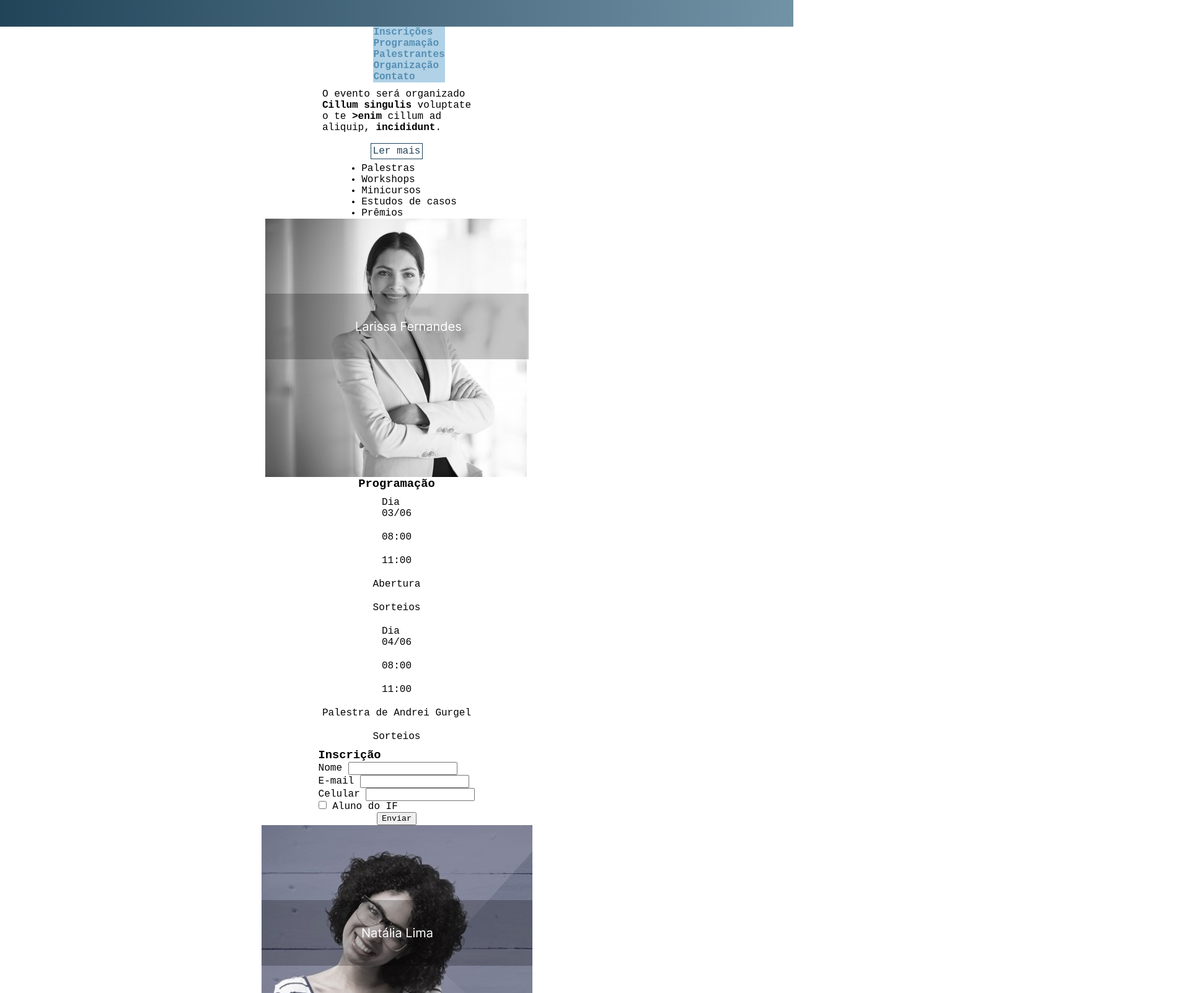
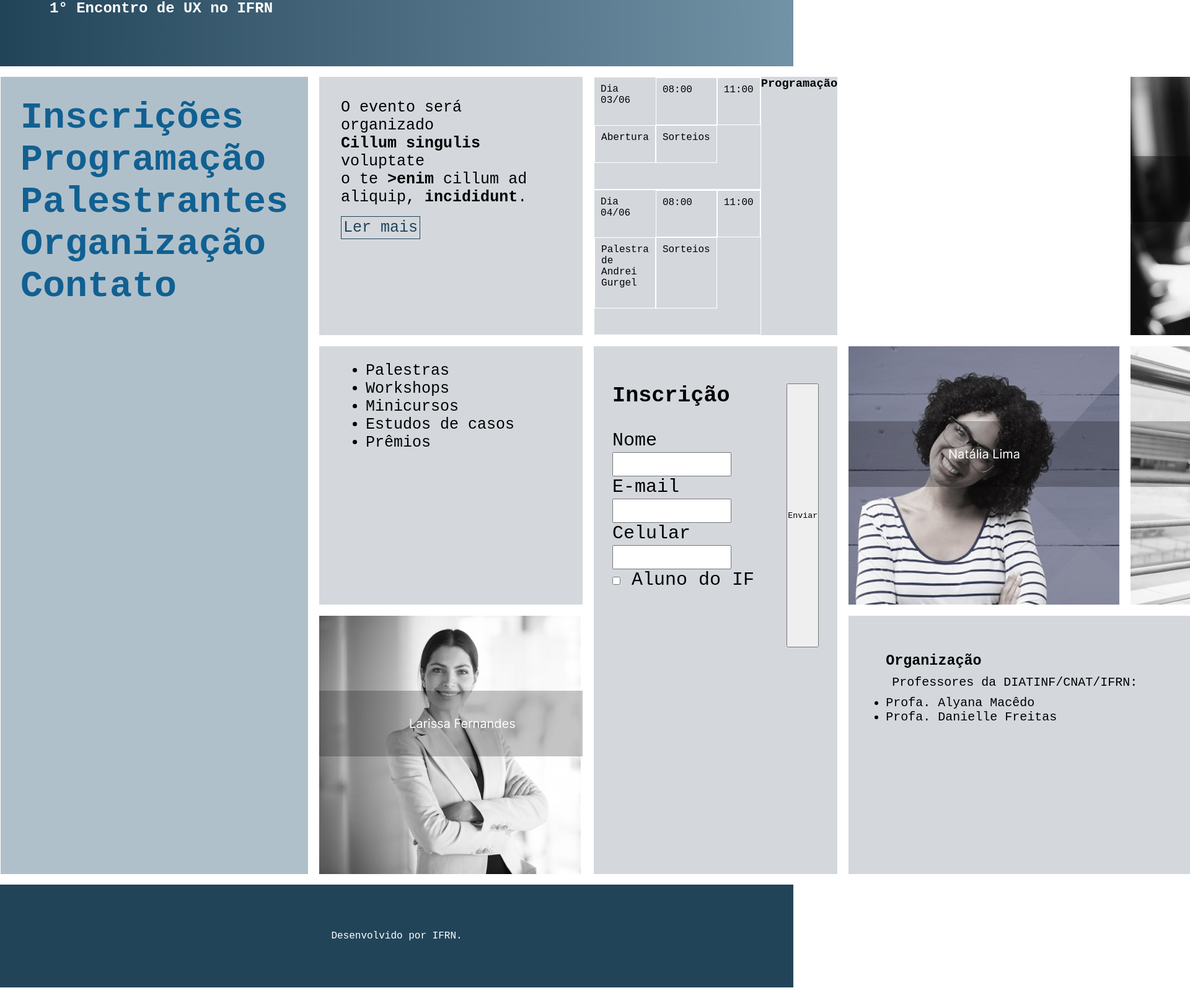
Before and after one commit to Raquel-M325/SHIFT---Atividade, a plain HTML site: page index.html in a window 1280 px wide. Shown: the part 117-1720 px from the top of the page at 62% size, 1920 px wide, since content can reach past the window. Drawn offline with Linux system fonts and the light colour scheme.

Commit message:
Update style.css
atualizei

```diff
--- a/style.css
+++ b/style.css
@@ -1,13 +1,21 @@
 *{
-    margin: 0 auto;
-    padding: 0 auto;
+    margin: 0;
+    padding: 0;
     font-family: 'Roboto Mono', monospace;
+    box-sizing: border-box;
+
 }
 
 
-
-main section{
+main{
     display: grid;
+    grid-template-areas:
+    'telaazul lermais programacao programacao amanda'
+    'telaazul lista inscricao natalia henrique'
+    'telaazul larissa inscricao organizacao organizacao'
+    ;
+    gap: 1em;
+    padding: 1em 0;
 
 }
 
@@ -25,19 +33,202 @@ p{
 
 nav ol li a{
     text-decoration: none;
-    color: #568fb3;
+    color: #116092;
 
 }
 
 nav ol li{
     list-style-type: none;
-    background-color: #b0d1e6;
 
 }
 
 header{
-    background-image: linear-gradient(to left,#7292A6, #224459 );
+    background-image: linear-gradient(to left,#7292A6, #224459);
     color: white;
-    padding: 3em;
+    padding: 5em ;
+    width: 100%;
+    margin: 0;
 
 }
+
+
+footer{
+    background-color: #224459;
+    text-align: center;
+    color: white;
+    padding: 4em 0;
+    margin: 0;
+    width: 100%;
+
+
+}
+
+section {
+    border: 1px solid white;
+    display: grid;
+    grid-template-areas:
+    'item1 hora1 hora3'
+    'item1 hora2 hora4'
+    'item2 hora5 hora7'
+    'item2 hora6 hora8'
+    ;
+}
+
+section.a{
+    grid-area: telaazul;
+    background-color: #b0c0ca;
+    height: 100%;
+    padding: 2em;
+
+}
+
+
+.a nav{
+    display: flex;
+    flex-direction: column;
+    gap: 160px;
+}
+
+.a nav a{
+    font-size: 60px;
+
+}
+
+section.b{
+    background-color: rgb(212, 216, 221);
+    grid-area: lermais;
+    padding: 1em 1em 2em;
+    display: block;
+    font-size: 25px;
+
+}
+
+section.c{
+    background-color: rgb(212, 216, 221);
+    grid-area: lista;
+    padding: 1em 3em 2.1em;
+    font-size: 25px;
+
+}
+
+section.d{
+    grid-area: larissa;
+
+}
+
+div.fechado{
+
+    grid-area: programacao;
+    font-size: 25px;
+
+
+}
+
+.fechado{
+    background-color:  rgb(212, 216, 221);
+    padding: 1em;
+}
+
+section.e{
+    background-color:  rgb(212, 216, 221);
+}
+
+section.f{
+    grid-area: inscricao;
+    background-color: rgb(212, 216, 221);
+    padding: 2em 1em 3em;
+    font-size: 30px;
+
+
+}
+
+section.g{
+    grid-area: natalia;
+
+}
+
+section.h{
+    background-color: rgb(212, 216, 221);
+    grid-area: organizacao;
+    padding: 3em;
+    display: flex;
+    flex-direction: column;
+    font-size: 20px;
+
+}
+
+.list{
+    padding-left: 2em;
+}
+
+section.i{
+    grid-area: amanda;
+}
+
+section.j{
+    grid-area: henrique;
+}
+
+section.x{
+   grid-area: item1;
+}
+
+section.y{
+    grid-area: item2;
+
+}
+
+section.hora_a{
+    grid-area: hora1;
+}
+
+section.hora_b{
+    grid-area: hora2
+}
+
+section.hora_c{
+    grid-area: hora3;
+}
+
+section.hora_d{
+    grid-area: hora4;
+}
+
+section.hora_e{
+    grid-area: hora5;
+}
+
+section.hora_f{
+    grid-area: hora6;
+}
+
+section.hora_g{
+    grid-area: hora7;
+}
+
+section.hora_h{
+    grid-area: hora8;
+}
+
+form h3{
+    padding-bottom: 1em;
+
+}
+
+#nome, #celular, #e-mail {
+    padding: 10px;
+}
+
+
+input[type= 'submit']{
+    background-color: rgb(48, 47, 47);
+    color: rgb(94, 94, 94);
+    border: 2px solid rgb(48, 47, 47);
+    padding: 5px 4em;
+}
+
+.centro{
+    display: flex;
+    justify-content: center;
+
+}
```
